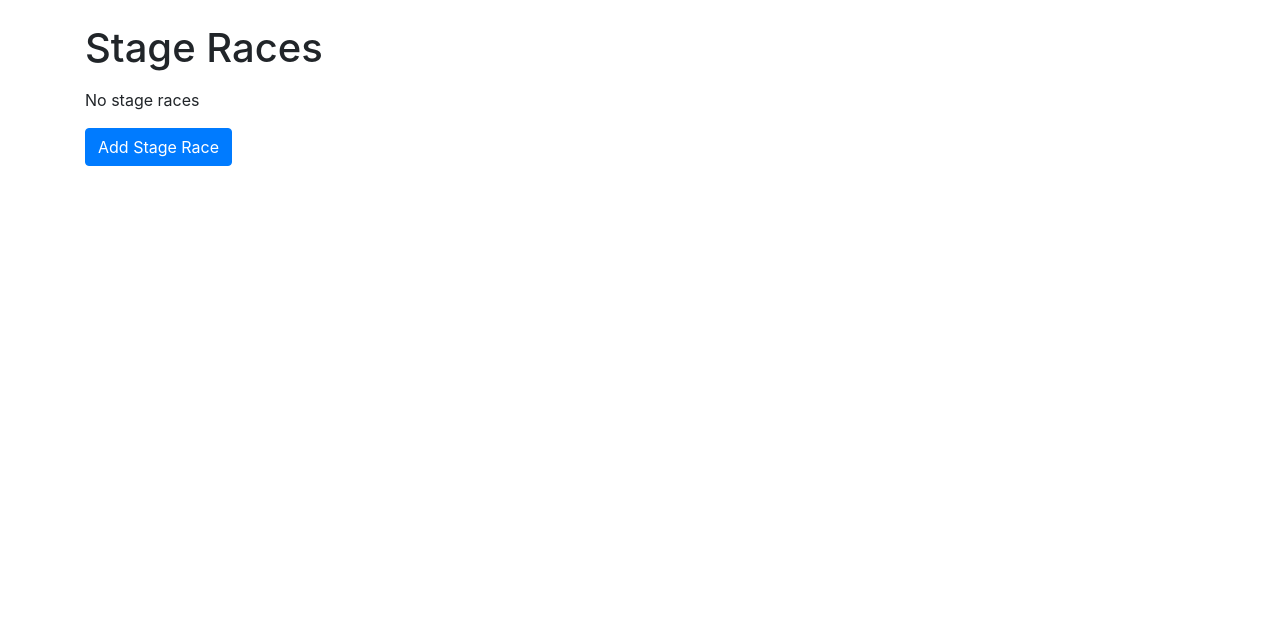
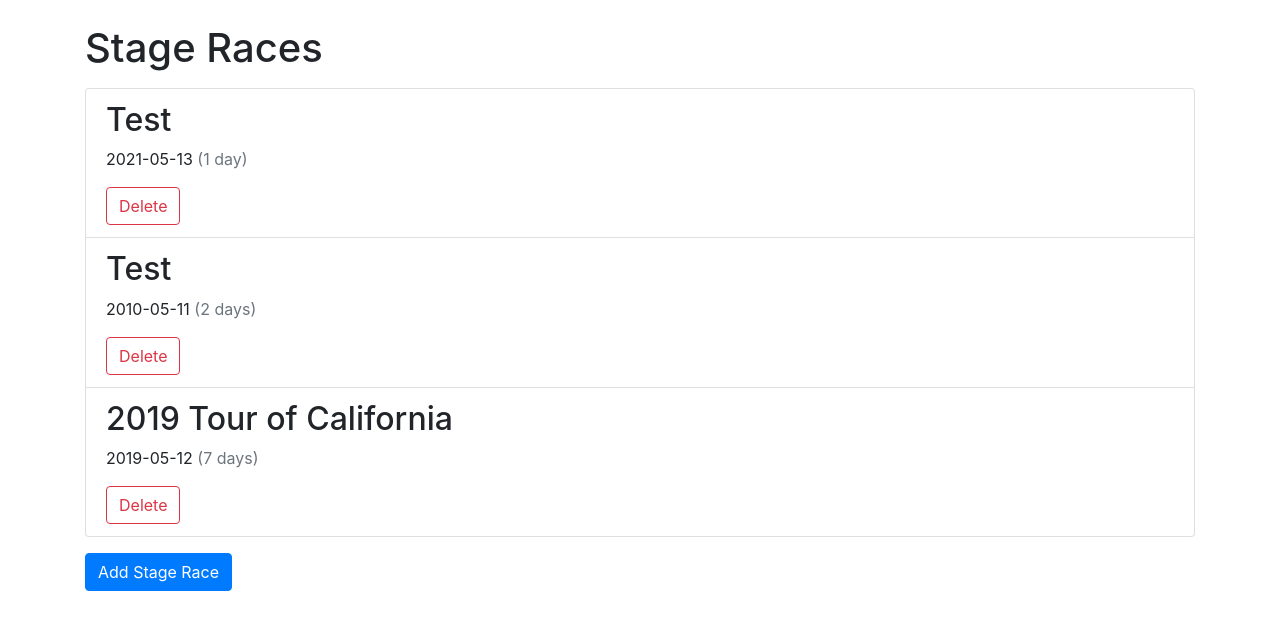
Before and after one commit to jrandallw/react-race-planner, a React (Create React App) app: page / in a window 1280 px wide. Shown: the top 630 px of the page. Built offline with nearby package versions, Linux system fonts and the light colour scheme; data requests are answered from the project's data file.

Commit message:
big fixes

```diff
--- a/db.json
+++ b/db.json
@@ -1,3 +1,72 @@
 {
-  "stage-races": []
+  "stage-races": [
+    {
+      "id": 1,
+      "name": "2019 Tour of California",
+      "stages": [
+        {
+          "id": "klqo1gnh",
+          "name": "Sacramento to Sacramento",
+          "date": "2019-05-12"
+        },
+        {
+          "id": "klqo1hac",
+          "name": "Rancho Cordova to South Lake Tahoe",
+          "date": "2019-05-13"
+        },
+        {
+          "id": "klqo1i4z",
+          "name": "Stockton to Morgan Hill",
+          "date": "2019-05-14"
+        },
+        {
+          "id": "klqo1jb5",
+          "name": "WeatherTech Raceway Laguna Seca to Morro Bay",
+          "date": "2019-05-15"
+        },
+        {
+          "id": "klqo1l3i",
+          "name": "Pismo Beach to Ventura",
+          "date": "2019-05-16"
+        },
+        {
+          "id": "klqo1m1w",
+          "name": "Ontario to Mount Baldy",
+          "date": "2019-05-17"
+        },
+        {
+          "id": "klqo1mz1",
+          "name": "Santa Clarita to Pasadena",
+          "date": "2019-05-18"
+        }
+      ]
+    },
+    {
+      "id": 2,
+      "name": "Test",
+      "stages": [
+        {
+          "id": "",
+          "name": "Stage One",
+          "date": "2010-05-11"
+        },
+        {
+          "id": "",
+          "name": "Jesse Winton2",
+          "date": "2021-05-20"
+        }
+      ]
+    },
+    {
+      "id": 3,
+      "name": "Test",
+      "stages": [
+        {
+          "id": "",
+          "name": "Jesse",
+          "date": "2021-05-13"
+        }
+      ]
+    }
+  ]
 }
--- a/src/components/App.tsx
+++ b/src/components/App.tsx
@@ -25,7 +25,7 @@ import {
 
 const App = () => {
   const initialStageState = {
-    id: uniqid(),
+    id: "",
     name: "",
     date: "",
   };
@@ -95,7 +95,7 @@ const App = () => {
     }
   };
 
-  const getDuration = (items: any) => {
+  const getDuration = (items: IStage[]) => {
     const length = items.length;
     const duration = items.length === 1 ? " day" : " days";
 
@@ -183,8 +183,8 @@ const App = () => {
                   (stage: IStage, index: number) => {
                     return (
                       <StageRaceFormStageListGroupItem
-                        key={stage.id}
-                        id={stage.id}
+                        key={uniqid()}
+                        id={uniqid()}
                         date={stage.date}
                         name={stage.name}
                         onDelete={() => handleDeleteStage(index)}
--- a/src/contexts/StageRaceContext.tsx
+++ b/src/contexts/StageRaceContext.tsx
@@ -1,4 +1,11 @@
-import { createContext, useContext, useEffect, useReducer } from "react";
+import moment from "moment";
+import {
+  createContext,
+  useCallback,
+  useContext,
+  useEffect,
+  useReducer,
+} from "react";
 import { getStageRaces } from "../api";
 import { IStageRace } from "../types";
 
@@ -35,6 +42,18 @@ type State = {
   addStages: boolean;
   errorMessage: string;
   stageRaces: any;
+};
+
+const sortStageRacesByDate = (items: any) => {
+  return items.sort((first: any, second: any) => {
+    if (moment(first.stages.date).isSame(second.stages.date)) {
+      return -1;
+    } else if (moment(first.stages.date).isBefore(second.stages.date)) {
+      return -1;
+    } else {
+      return 1;
+    }
+  });
 };
 
 const stageRaceReducer = (state: State, action: Record<string, unknown>) => {
@@ -90,19 +109,22 @@ const stageRaceReducer = (state: State, action: Record<string, unknown>) => {
 export const StageRaceProvider: React.FC = ({ children }) => {
   const [state, dispatch] = useReducer(stageRaceReducer, initialState);
 
-  const fetchStageRaces = async () => {
+  const fetchStageRaces = useCallback(async () => {
     try {
       await getStageRaces().then((response: IStageRace[]) => {
-        dispatch({ type: ACTIONS.FETCH_SUCCESS, payload: response });
+        dispatch({
+          type: ACTIONS.FETCH_SUCCESS,
+          payload: sortStageRacesByDate(response),
+        });
       });
     } catch (error) {
       dispatch({ type: ACTIONS.FETCH_ERROR });
     }
-  };
+  }, []);
 
   useEffect(() => {
     fetchStageRaces();
-  }, []);
+  }, [fetchStageRaces]);
 
   return (
     <StageRaceContext.Provider value={{ state, dispatch, fetchStageRaces }}>
```
